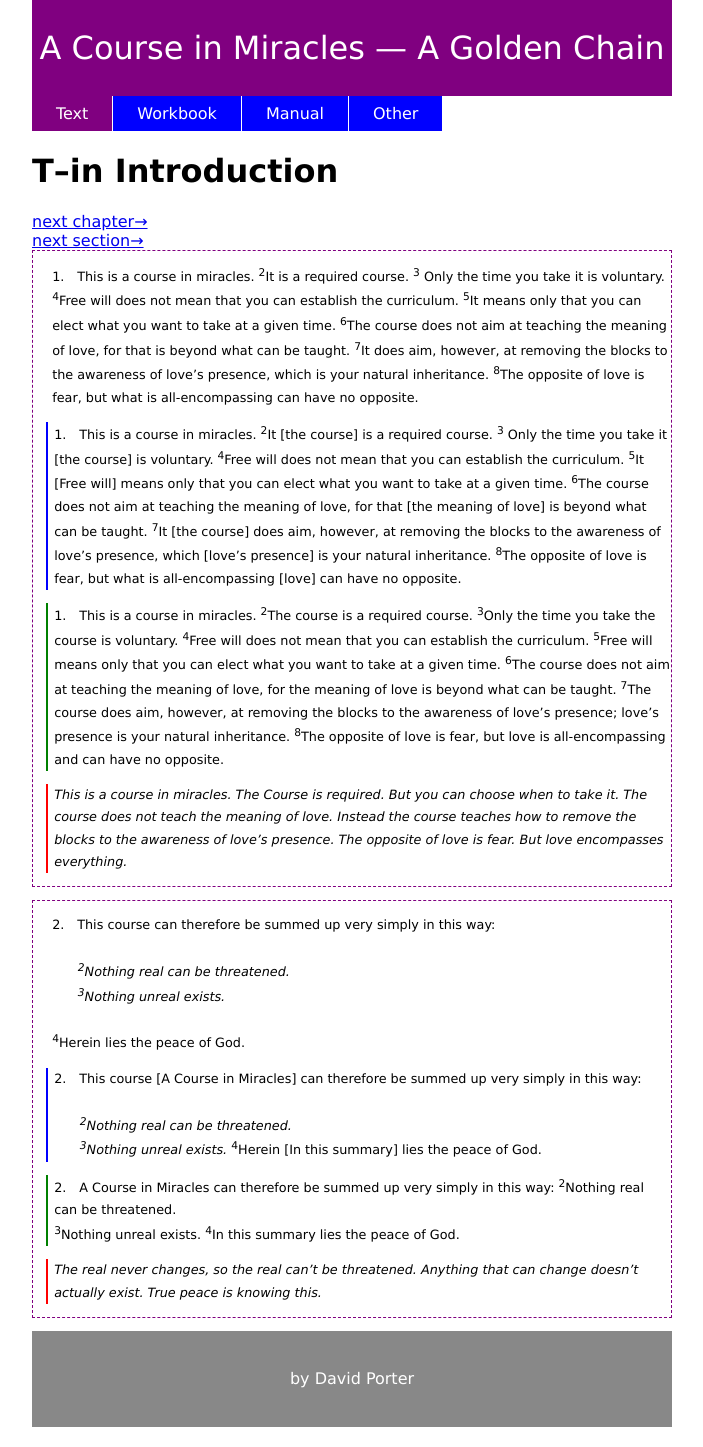
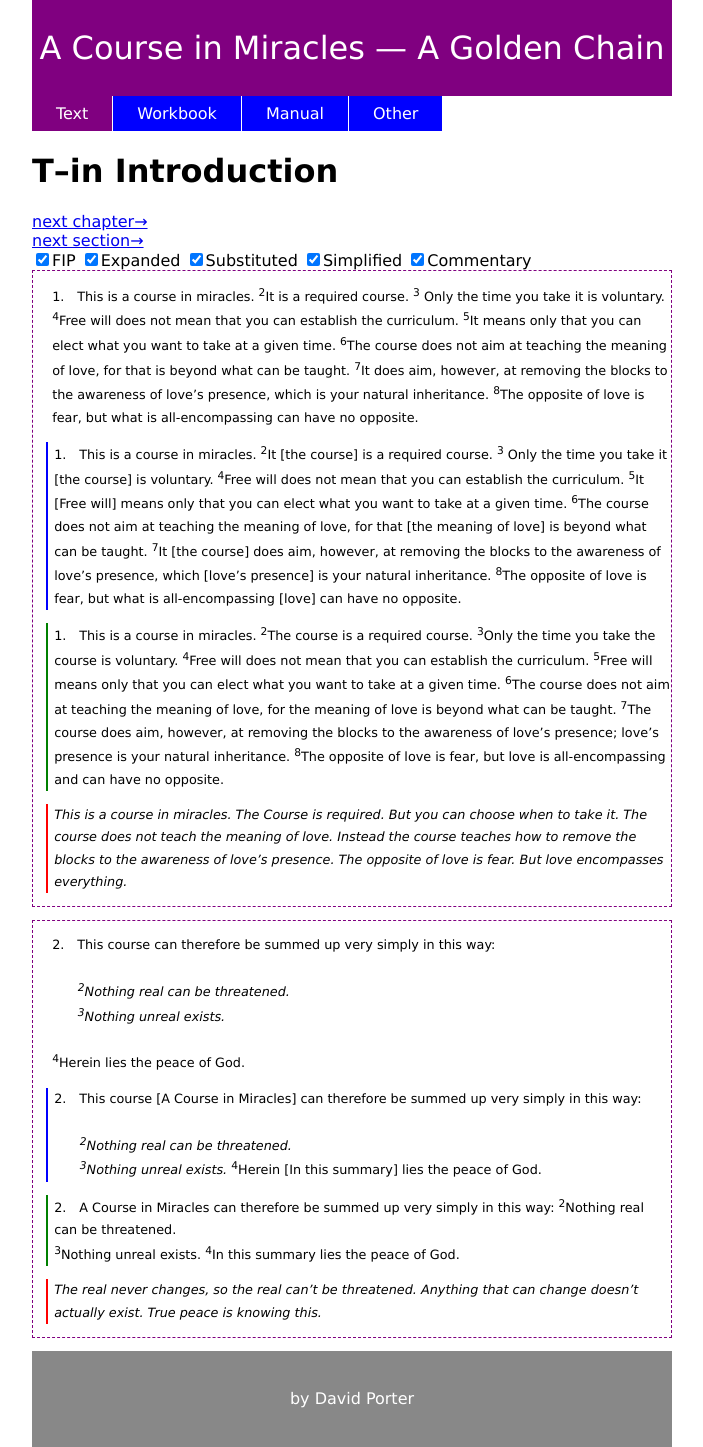
Before and after one commit to wdporter/acim, a Jekyll site: the page built from text/in/index.html, in a window 1280 px wide. Shown: the whole page, without its empty margins (288-991 px from the left). Built offline with Jekyll 4.4.1, drawn with Linux system fonts in a browser that asks for light colours.

Commit message:
fix laoyut

```diff
--- a/_layouts/content.html
+++ b/_layouts/content.html
@@ -6,7 +6,13 @@ layout: chapter
     <span class=prev-section>{% unless page.prev-section == "" %}<a href={{page.prev-section}}>←prev section</a>{% endunless %}</span>
     <span class=next-section>{% unless page.next-section == "" %}<a href={{page.next-section}}>next section→</a>{% endunless %}</span>
 </div>
-
+<div>
+    <input type=checkbox id=cb-fip class=check-par checked><label for=cb-fip>FIP</label>
+    <input type=checkbox id=cb-expanded class=check-par checked><label for=cb-expanded>Expanded</label>
+    <input type=checkbox id=cb-substituted class=check-par checked><label for=cb-substituted>Substituted</label>
+    <input type=checkbox id=cb-simplified class=check-par checked><label for=cb-simplified>Simplified</label>
+    <input type=checkbox id=cb-commentary class=check-par checked><label for=cb-commentary>Commentary</label>
+  </div>
 
 <div class=content>
 {{ content }}
```
